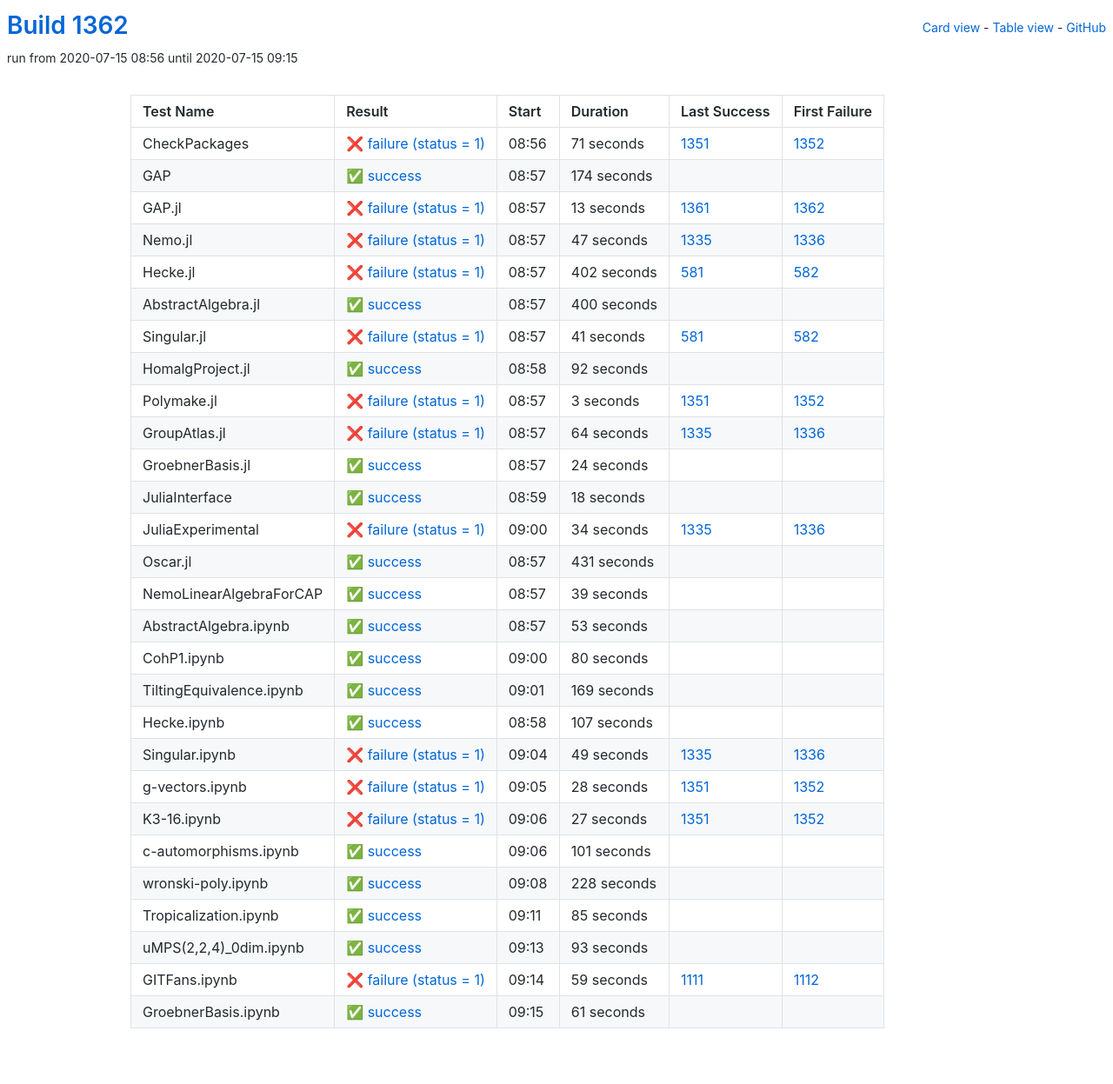
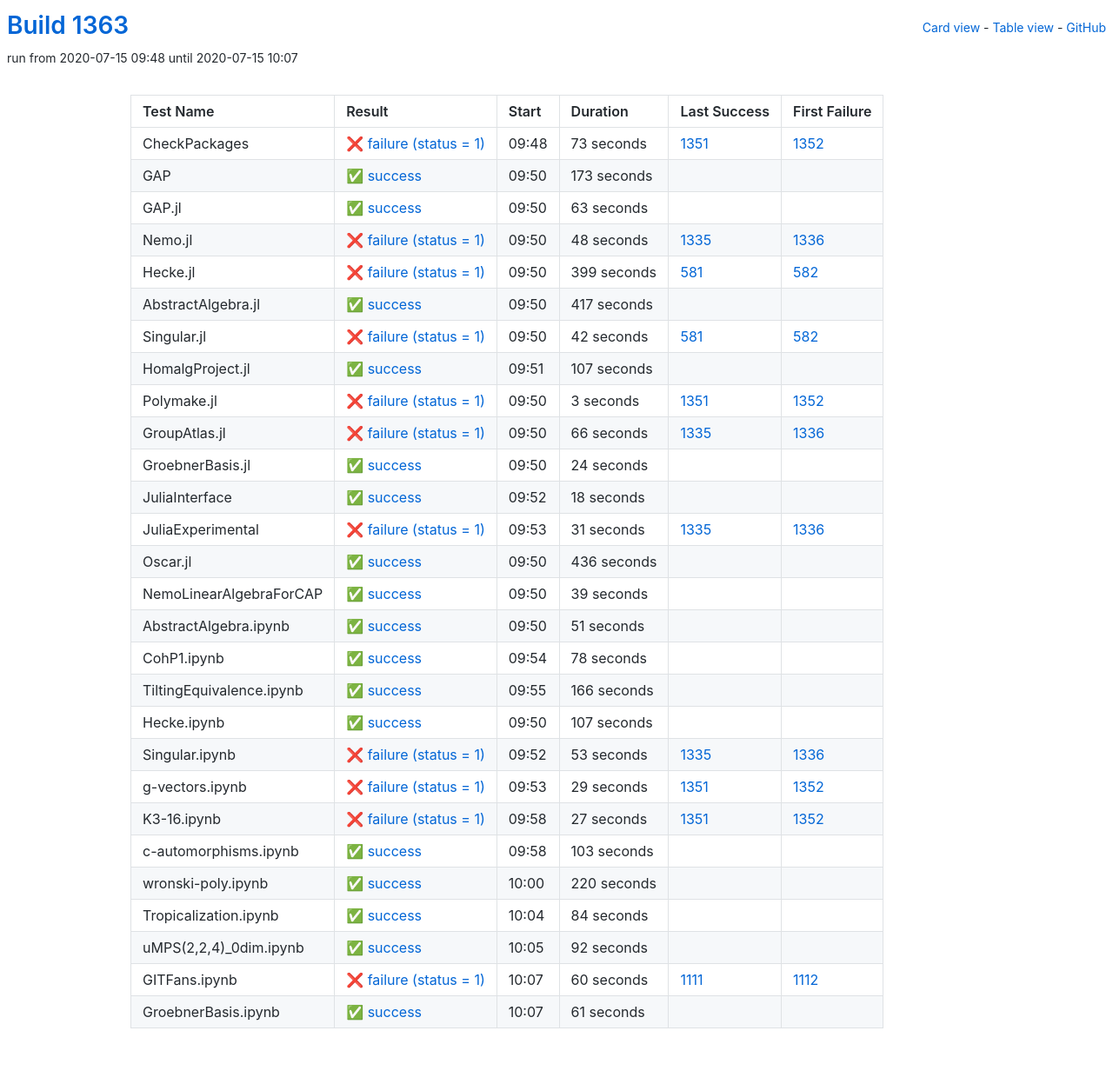
Before and after one commit to oscar-system/oscar-ci-status-1.4, a Jekyll site: the page built from table.html, in a window 1280 px wide. Shown: the whole page at 87% size. Built offline with Jekyll 4.4.1, drawn with Linux system fonts in a browser that asks for light colours.

Commit message:
Build #1363

```diff
--- a/_data/ci.yml
+++ b/_data/ci.yml
@@ -1,6 +1,6 @@
 ---
-build: 1362
-build_url: https://oscarci.mathematik.uni-kl.de/job/oscar-julia-1.4/1362/
+build: 1363
+build_url: https://oscarci.mathematik.uni-kl.de/job/oscar-julia-1.4/1363/
 job: oscar-julia-1.4
 organization: oscar-system
 repo: oscar-ci-status-1.4
@@ -8,104 +8,104 @@ repourl: https://github.com/oscar-system/oscar-ci-status-1.4
 tests:
 - name: CheckPackages
   id: checkpackages
-  log: https://oscarci.mathematik.uni-kl.de/job/oscar-julia-1.4/1362/artifact/logs/build-1362/CheckPackages.log
-  start: 2020-07-15 08:56
+  log: https://oscarci.mathematik.uni-kl.de/job/oscar-julia-1.4/1363/artifact/logs/build-1363/CheckPackages.log
+  start: 2020-07-15 09:48
   success: false
   exitcode: 1
   status: failure
-  duration: 71
+  duration: 73
   last_success: 1351
   last_success_url: https://oscarci.mathematik.uni-kl.de/job/oscar-julia-1.4/1351/
   first_failure: 1352
   first_failure_url: https://oscarci.mathematik.uni-kl.de/job/oscar-julia-1.4/1352/
 - name: GAP
   id: gap
-  log: https://oscarci.mathematik.uni-kl.de/job/oscar-julia-1.4/1362/artifact/logs/build-1362/GAP.log
-  start: 2020-07-15 08:57
+  log: https://oscarci.mathematik.uni-kl.de/job/oscar-julia-1.4/1363/artifact/logs/build-1363/GAP.log
+  start: 2020-07-15 09:50
   success: true
   exitcode: 0
   status: success
-  duration: 174
+  duration: 173
   last_success: false
   last_success_url:
   first_failure: false
   first_failure_url:
 - name: GAP.jl
   id: gap-jl
-  log: https://oscarci.mathematik.uni-kl.de/job/oscar-julia-1.4/1362/artifact/logs/build-1362/GAP.jl.log
-  start: 2020-07-15 08:57
+  log: https://oscarci.mathematik.uni-kl.de/job/oscar-julia-1.4/1363/artifact/logs/build-1363/GAP.jl.log
+  start: 2020-07-15 09:50
+  success: true
+  exitcode: 0
+  status: success
+  duration: 63
+  last_success: false
+  last_success_url:
+  first_failure: false
+  first_failure_url:
+- name: Nemo.jl
+  id: nemo-jl
+  log: https://oscarci.mathematik.uni-kl.de/job/oscar-julia-1.4/1363/artifact/logs/build-1363/Nemo.jl.log
+  start: 2020-07-15 09:50
   success: false
   exitcode: 1
   status: failure
-  duration: 13
-  last_success: 1361
-  last_success_url: https://oscarci.mathematik.uni-kl.de/job/oscar-julia-1.4/1361/
-  first_failure: 1362
-  first_failure_url: https://oscarci.mathematik.uni-kl.de/job/oscar-julia-1.4/1362/
-- name: Nemo.jl
-  id: nemo-jl
-  log: https://oscarci.mathematik.uni-kl.de/job/oscar-julia-1.4/1362/artifact/logs/build-1362/Nemo.jl.log
-  start: 2020-07-15 08:57
-  success: false
-  exitcode: 1
-  status: failure
-  duration: 47
+  duration: 48
   last_success: 1335
   last_success_url: https://oscarci.mathematik.uni-kl.de/job/oscar-julia-1.4/1335/
   first_failure: 1336
   first_failure_url: https://oscarci.mathematik.uni-kl.de/job/oscar-julia-1.4/1336/
 - name: Hecke.jl
   id: hecke-jl
-  log: https://oscarci.mathematik.uni-kl.de/job/oscar-julia-1.4/1362/artifact/logs/build-1362/Hecke.jl.log
-  start: 2020-07-15 08:57
+  log: https://oscarci.mathematik.uni-kl.de/job/oscar-julia-1.4/1363/artifact/logs/build-1363/Hecke.jl.log
+  start: 2020-07-15 09:50
   success: false
   exitcode: 1
   status: failure
-  duration: 402
+  duration: 399
   last_success: 581
   last_success_url: https://oscarci.mathematik.uni-kl.de/job/oscar-julia-1.4/581/
   first_failure: 582
   first_failure_url: https://oscarci.mathematik.uni-kl.de/job/oscar-julia-1.4/582/
 - name: AbstractAlgebra.jl
   id: abstractalgebra-jl
-  log: https://oscarci.mathematik.uni-kl.de/job/oscar-julia-1.4/1362/artifact/logs/build-1362/AbstractAlgebra.jl.log
-  start: 2020-07-15 08:57
+  log: https://oscarci.mathematik.uni-kl.de/job/oscar-julia-1.4/1363/artifact/logs/build-1363/AbstractAlgebra.jl.log
+  start: 2020-07-15 09:50
   success: true
   exitcode: 0
   status: success
-  duration: 400
+  duration: 417
   last_success: false
   last_success_url:
   first_failure: false
   first_failure_url:
 - name: Singular.jl
   id: singular-jl
-  log: https://oscarci.mathematik.uni-kl.de/job/oscar-julia-1.4/1362/artifact/logs/build-1362/Singular.jl.log
-  start: 2020-07-15 08:57
+  log: https://oscarci.mathematik.uni-kl.de/job/oscar-julia-1.4/1363/artifact/logs/build-1363/Singular.jl.log
+  start: 2020-07-15 09:50
   success: false
   exitcode: 1
   status: failure
-  duration: 41
+  duration: 42
   last_success: 581
   last_success_url: https://oscarci.mathematik.uni-kl.de/job/oscar-julia-1.4/581/
   first_failure: 582
   first_failure_url: https://oscarci.mathematik.uni-kl.de/job/oscar-julia-1.4/582/
 - name: HomalgProject.jl
   id: homalgproject-jl
-  log: https://oscarci.mathematik.uni-kl.de/job/oscar-julia-1.4/1362/artifact/logs/build-1362/HomalgProject.jl.log
-  start: 2020-07-15 08:58
+  log: https://oscarci.mathematik.uni-kl.de/job/oscar-julia-1.4/1363/artifact/logs/build-1363/HomalgProject.jl.log
+  start: 2020-07-15 09:51
   success: true
   exitcode: 0
   status: success
-  duration: 92
+  duration: 107
   last_success: false
   last_success_url:
   first_failure: false
   first_failure_url:
 - name: Polymake.jl
   id: polymake-jl
-  log: https://oscarci.mathematik.uni-kl.de/job/oscar-julia-1.4/1362/artifact/logs/build-1362/Polymake.jl.log
-  start: 2020-07-15 08:57
+  log: https://oscarci.mathematik.uni-kl.de/job/oscar-julia-1.4/1363/artifact/logs/build-1363/Polymake.jl.log
+  start: 2020-07-15 09:50
   success: false
   exitcode: 1
   status: failure
@@ -116,20 +116,20 @@ tests:
   first_failure_url: https://oscarci.mathematik.uni-kl.de/job/oscar-julia-1.4/1352/
 - name: GroupAtlas.jl
   id: groupatlas-jl
-  log: https://oscarci.mathematik.uni-kl.de/job/oscar-julia-1.4/1362/artifact/logs/build-1362/GroupAtlas.jl.log
-  start: 2020-07-15 08:57
+  log: https://oscarci.mathematik.uni-kl.de/job/oscar-julia-1.4/1363/artifact/logs/build-1363/GroupAtlas.jl.log
+  start: 2020-07-15 09:50
   success: false
   exitcode: 1
   status: failure
-  duration: 64
+  duration: 66
   last_success: 1335
   last_success_url: https://oscarci.mathematik.uni-kl.de/job/oscar-julia-1.4/1335/
   first_failure: 1336
   first_failure_url: https://oscarci.mathematik.uni-kl.de/job/oscar-julia-1.4/1336/
 - name: GroebnerBasis.jl
   id: groebnerbasis-jl
-  log: https://oscarci.mathematik.uni-kl.de/job/oscar-julia-1.4/1362/artifact/logs/build-1362/GroebnerBasis.jl.log
-  start: 2020-07-15 08:57
+  log: https://oscarci.mathematik.uni-kl.de/job/oscar-julia-1.4/1363/artifact/logs/build-1363/GroebnerBasis.jl.log
+  start: 2020-07-15 09:50
   success: true
   exitcode: 0
   status: success
@@ -140,8 +140,8 @@ tests:
   first_failure_url:
 - name: JuliaInterface
   id: juliainterface
-  log: https://oscarci.mathematik.uni-kl.de/job/oscar-julia-1.4/1362/artifact/logs/build-1362/JuliaInterface.log
-  start: 2020-07-15 08:59
+  log: https://oscarci.mathematik.uni-kl.de/job/oscar-julia-1.4/1363/artifact/logs/build-1363/JuliaInterface.log
+  start: 2020-07-15 09:52
   success: true
   exitcode: 0
   status: success
@@ -152,32 +152,32 @@ tests:
   first_failure_url:
 - name: JuliaExperimental
   id: juliaexperimental
-  log: https://oscarci.mathematik.uni-kl.de/job/oscar-julia-1.4/1362/artifact/logs/build-1362/JuliaExperimental.log
-  start: 2020-07-15 09:00
+  log: https://oscarci.mathematik.uni-kl.de/job/oscar-julia-1.4/1363/artifact/logs/build-1363/JuliaExperimental.log
+  start: 2020-07-15 09:53
   success: false
   exitcode: 1
   status: failure
-  duration: 34
+  duration: 31
   last_success: 1335
   last_success_url: https://oscarci.mathematik.uni-kl.de/job/oscar-julia-1.4/1335/
   first_failure: 1336
   first_failure_url: https://oscarci.mathematik.uni-kl.de/job/oscar-julia-1.4/1336/
 - name: Oscar.jl
   id: oscar-jl
-  log: https://oscarci.mathematik.uni-kl.de/job/oscar-julia-1.4/1362/artifact/logs/build-1362/Oscar.jl.log
-  start: 2020-07-15 08:57
+  log: https://oscarci.mathematik.uni-kl.de/job/oscar-julia-1.4/1363/artifact/logs/build-1363/Oscar.jl.log
+  start: 2020-07-15 09:50
   success: true
   exitcode: 0
   status: success
-  duration: 431
+  duration: 436
   last_success: false
   last_success_url:
   first_failure: false
   first_failure_url:
 - name: NemoLinearAlgebraForCAP
   id: nemolinearalgebraforcap
-  log: https://oscarci.mathematik.uni-kl.de/job/oscar-julia-1.4/1362/artifact/logs/build-1362/NemoLinearAlgebraForCAP.log
-  start: 2020-07-15 08:57
+  log: https://oscarci.mathematik.uni-kl.de/job/oscar-julia-1.4/1363/artifact/logs/build-1363/NemoLinearAlgebraForCAP.log
+  start: 2020-07-15 09:50
   success: true
   exitcode: 0
   status: success
@@ -188,44 +188,44 @@ tests:
   first_failure_url:
 - name: AbstractAlgebra.ipynb
   id: abstractalgebra-ipynb
-  log: https://oscarci.mathematik.uni-kl.de/job/oscar-julia-1.4/1362/artifact/logs/build-1362/AbstractAlgebra.ipynb.log
-  start: 2020-07-15 08:57
+  log: https://oscarci.mathematik.uni-kl.de/job/oscar-julia-1.4/1363/artifact/logs/build-1363/AbstractAlgebra.ipynb.log
+  start: 2020-07-15 09:50
   success: true
   exitcode: 0
   status: success
-  duration: 53
+  duration: 51
   last_success: false
   last_success_url:
   first_failure: false
   first_failure_url:
 - name: CohP1.ipynb
   id: cohp1-ipynb
-  log: https://oscarci.mathematik.uni-kl.de/job/oscar-julia-1.4/1362/artifact/logs/build-1362/CohP1.ipynb.log
-  start: 2020-07-15 09:00
+  log: https://oscarci.mathematik.uni-kl.de/job/oscar-julia-1.4/1363/artifact/logs/build-1363/CohP1.ipynb.log
+  start: 2020-07-15 09:54
   success: true
   exitcode: 0
   status: success
-  duration: 80
+  duration: 78
   last_success: false
   last_success_url:
   first_failure: false
   first_failure_url:
 - name: TiltingEquivalence.ipynb
   id: tiltingequivalence-ipynb
-  log: https://oscarci.mathematik.uni-kl.de/job/oscar-julia-1.4/1362/artifact/logs/build-1362/TiltingEquivalence.ipynb.log
-  start: 2020-07-15 09:01
+  log: https://oscarci.mathematik.uni-kl.de/job/oscar-julia-1.4/1363/artifact/logs/build-1363/TiltingEquivalence.ipynb.log
+  start: 2020-07-15 09:55
   success: true
   exitcode: 0
   status: success
-  duration: 169
+  duration: 166
   last_success: false
   last_success_url:
   first_failure: false
   first_failure_url:
 - name: Hecke.ipynb
   id: hecke-ipynb
-  log: https://oscarci.mathematik.uni-kl.de/job/oscar-julia-1.4/1362/artifact/logs/build-1362/Hecke.ipynb.log
-  start: 2020-07-15 08:58
+  log: https://oscarci.mathematik.uni-kl.de/job/oscar-julia-1.4/1363/artifact/logs/build-1363/Hecke.ipynb.log
+  start: 2020-07-15 09:50
   success: true
   exitcode: 0
   status: success
@@ -236,32 +236,32 @@ tests:
   first_failure_url:
 - name: Singular.ipynb
   id: singular-ipynb
-  log: https://oscarci.mathematik.uni-kl.de/job/oscar-julia-1.4/1362/artifact/logs/build-1362/Singular.ipynb.log
-  start: 2020-07-15 09:04
+  log: https://oscarci.mathematik.uni-kl.de/job/oscar-julia-1.4/1363/artifact/logs/build-1363/Singular.ipynb.log
+  start: 2020-07-15 09:52
   success: false
   exitcode: 1
   status: failure
-  duration: 49
+  duration: 53
   last_success: 1335
   last_success_url: https://oscarci.mathematik.uni-kl.de/job/oscar-julia-1.4/1335/
   first_failure: 1336
   first_failure_url: https://oscarci.mathematik.uni-kl.de/job/oscar-julia-1.4/1336/
 - name: g-vectors.ipynb
   id: g-vectors-ipynb
-  log: https://oscarci.mathematik.uni-kl.de/job/oscar-julia-1.4/1362/artifact/logs/build-1362/g-vectors.ipynb.log
-  start: 2020-07-15 09:05
+  log: https://oscarci.mathematik.uni-kl.de/job/oscar-julia-1.4/1363/artifact/logs/build-1363/g-vectors.ipynb.log
+  start: 2020-07-15 09:53
   success: false
   exitcode: 1
   status: failure
-  duration: 28
+  duration: 29
   last_success: 1351
   last_success_url: https://oscarci.mathematik.uni-kl.de/job/oscar-julia-1.4/1351/
   first_failure: 1352
   first_failure_url: https://oscarci.mathematik.uni-kl.de/job/oscar-julia-1.4/1352/
 - name: K3-16.ipynb
   id: k3-16-ipynb
-  log: https://oscarci.mathematik.uni-kl.de/job/oscar-julia-1.4/1362/artifact/logs/build-1362/K3-16.ipynb.log
-  start: 2020-07-15 09:06
+  log: https://oscarci.mathematik.uni-kl.de/job/oscar-julia-1.4/1363/artifact/logs/build-1363/K3-16.ipynb.log
+  start: 2020-07-15 09:58
   success: false
   exitcode: 1
   status: failure
@@ -272,68 +272,68 @@ tests:
   first_failure_url: https://oscarci.mathematik.uni-kl.de/job/oscar-julia-1.4/1352/
 - name: c-automorphisms.ipynb
   id: c-automorphisms-ipynb
-  log: https://oscarci.mathematik.uni-kl.de/job/oscar-julia-1.4/1362/artifact/logs/build-1362/c-automorphisms.ipynb.log
-  start: 2020-07-15 09:06
+  log: https://oscarci.mathematik.uni-kl.de/job/oscar-julia-1.4/1363/artifact/logs/build-1363/c-automorphisms.ipynb.log
+  start: 2020-07-15 09:58
   success: true
   exitcode: 0
   status: success
-  duration: 101
+  duration: 103
   last_success: false
   last_success_url:
   first_failure: false
   first_failure_url:
 - name: wronski-poly.ipynb
   id: wronski-poly-ipynb
-  log: https://oscarci.mathematik.uni-kl.de/job/oscar-julia-1.4/1362/artifact/logs/build-1362/wronski-poly.ipynb.log
-  start: 2020-07-15 09:08
+  log: https://oscarci.mathematik.uni-kl.de/job/oscar-julia-1.4/1363/artifact/logs/build-1363/wronski-poly.ipynb.log
+  start: 2020-07-15 10:00
   success: true
   exitcode: 0
   status: success
-  duration: 228
+  duration: 220
   last_success: false
   last_success_url:
   first_failure: false
   first_failure_url:
 - name: Tropicalization.ipynb
   id: tropicalization-ipynb
-  log: https://oscarci.mathematik.uni-kl.de/job/oscar-julia-1.4/1362/artifact/logs/build-1362/Tropicalization.ipynb.log
-  start: 2020-07-15 09:11
+  log: https://oscarci.mathematik.uni-kl.de/job/oscar-julia-1.4/1363/artifact/logs/build-1363/Tropicalization.ipynb.log
+  start: 2020-07-15 10:04
   success: true
   exitcode: 0
   status: success
-  duration: 85
+  duration: 84
   last_success: false
   last_success_url:
   first_failure: false
   first_failure_url:
 - name: uMPS(2,2,4)_0dim.ipynb
   id: umps-2-2-4-0dim-ipynb
-  log: https://oscarci.mathematik.uni-kl.de/job/oscar-julia-1.4/1362/artifact/logs/build-1362/uMPS-2-2-4-_0dim.ipynb.log
-  start: 2020-07-15 09:13
+  log: https://oscarci.mathematik.uni-kl.de/job/oscar-julia-1.4/1363/artifact/logs/build-1363/uMPS-2-2-4-_0dim.ipynb.log
+  start: 2020-07-15 10:05
   success: true
   exitcode: 0
   status: success
-  duration: 93
+  duration: 92
   last_success: false
   last_success_url:
   first_failure: false
   first_failure_url:
 - name: GITFans.ipynb
   id: gitfans-ipynb
-  log: https://oscarci.mathematik.uni-kl.de/job/oscar-julia-1.4/1362/artifact/logs/build-1362/GITFans.ipynb.log
-  start: 2020-07-15 09:14
+  log: https://oscarci.mathematik.uni-kl.de/job/oscar-julia-1.4/1363/artifact/logs/build-1363/GITFans.ipynb.log
+  start: 2020-07-15 10:07
   success: false
   exitcode: 1
   status: failure
-  duration: 59
+  duration: 60
   last_success: 1111
   last_success_url: https://oscarci.mathematik.uni-kl.de/job/oscar-julia-1.4/1111/
   first_failure: 1112
   first_failure_url: https://oscarci.mathematik.uni-kl.de/job/oscar-julia-1.4/1112/
 - name: GroebnerBasis.ipynb
   id: groebnerbasis-ipynb
-  log: https://oscarci.mathematik.uni-kl.de/job/oscar-julia-1.4/1362/artifact/logs/build-1362/GroebnerBasis.ipynb.log
-  start: 2020-07-15 09:15
+  log: https://oscarci.mathematik.uni-kl.de/job/oscar-julia-1.4/1363/artifact/logs/build-1363/GroebnerBasis.ipynb.log
+  start: 2020-07-15 10:07
   success: true
   exitcode: 0
   status: success
```
Also changed, not shown: README.md.
